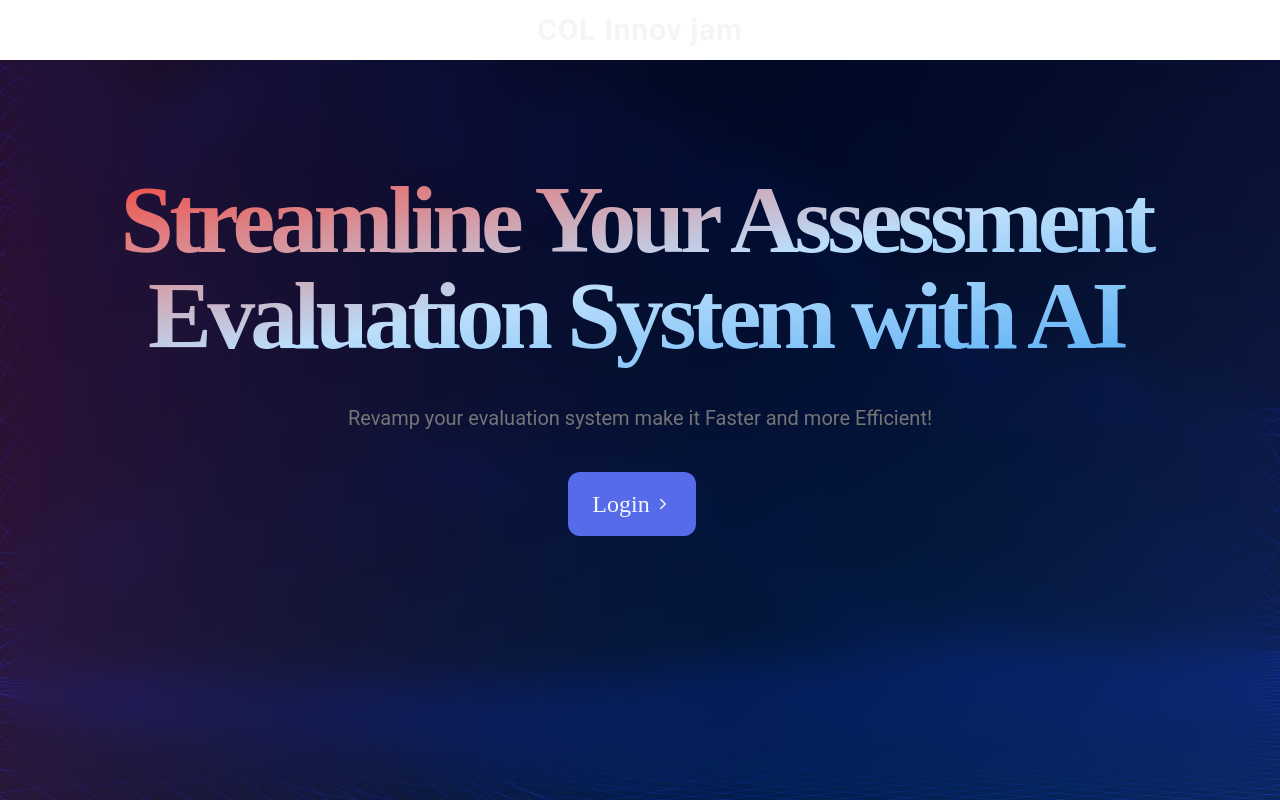
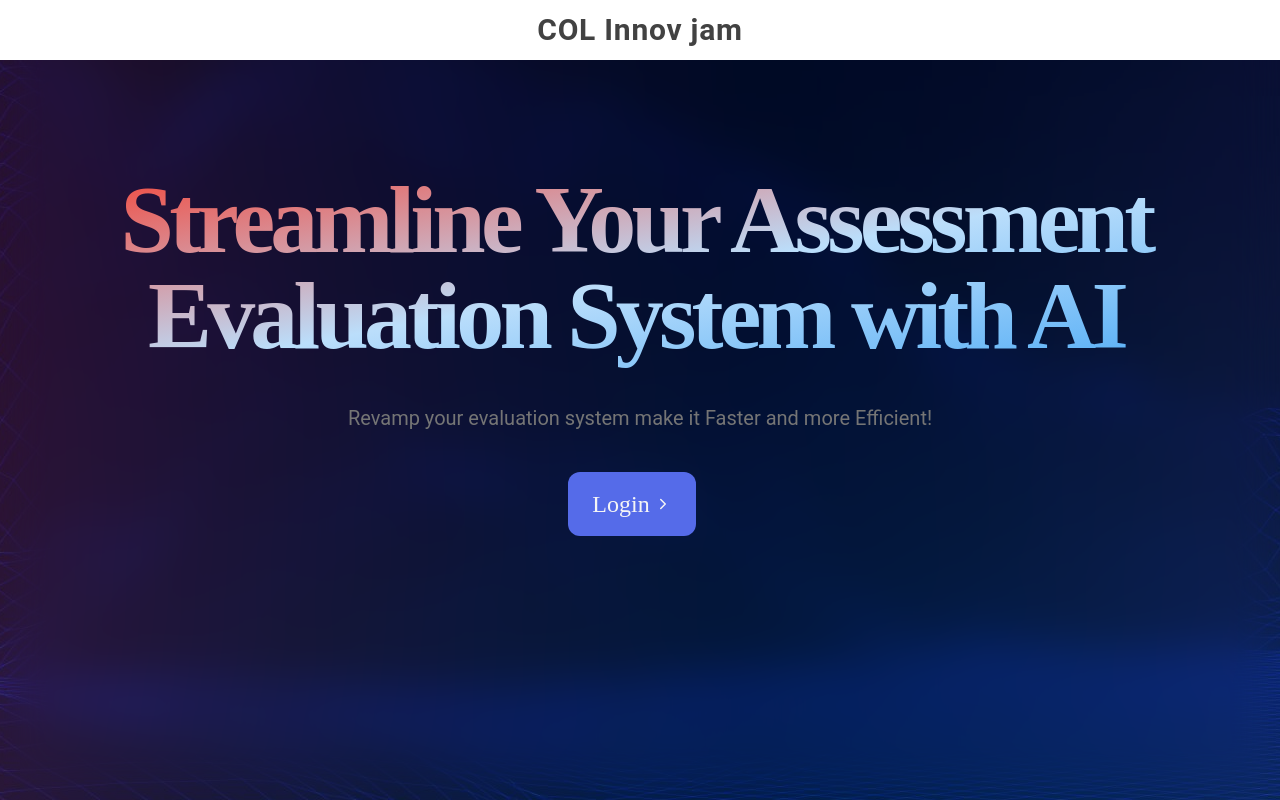
Before and after one commit to devmalya99/iNNOV-JAM-Frontend, a React (Vite) app: page / in a window 1280 px wide. Built offline with nearby package versions, Linux system fonts and the light colour scheme; no server answers; a web font is replaced by a local one.

Commit message:
v7.6 Header text fixed

```diff
--- a/src/Components/Landing/HeroHeader.jsx
+++ b/src/Components/Landing/HeroHeader.jsx
@@ -11,7 +11,7 @@ const HeroHeader = () => {
         <div className='flex '>
         <Link to="/">
           {/* <img src={Logo} alt="Logo" className="h-12  object-contain" /> */}
-          <p className='text-3xl font-bold tracking-wide '>COL Innov jam</p>
+          <p className='text-3xl font-bold tracking-wide text-gray-800 '>COL Innov jam</p>
         </Link>
         </div>
 
```
